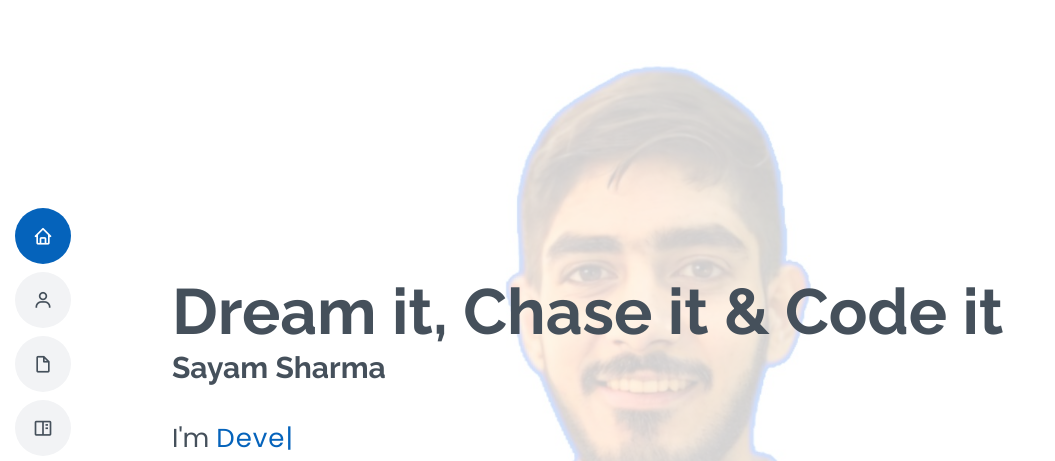
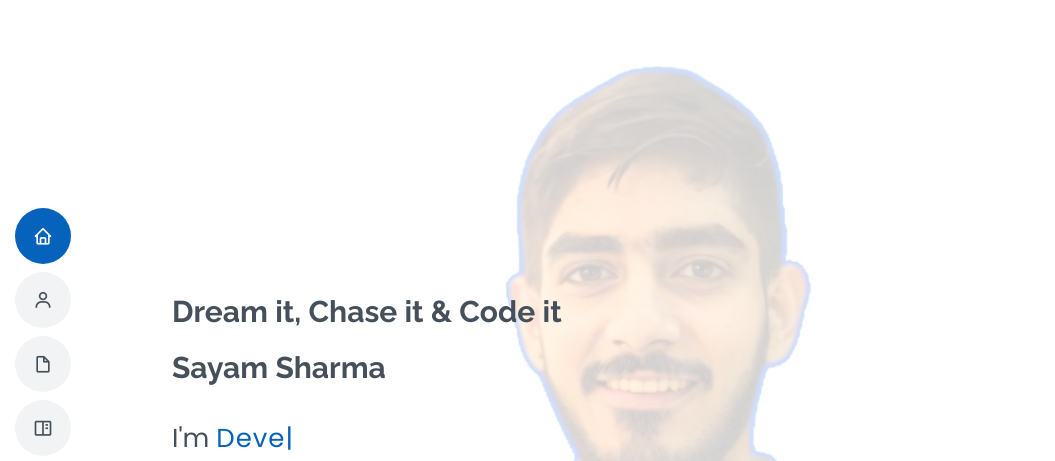
Before and after one commit to WizCoderr/sayam-sharma, a plain HTML site: page index.html in a window 1280 px wide. Shown: the top 461 px of the page, without its empty margins (0-1055 px from the left). Drawn offline with nearby package versions, Linux system fonts and the light colour scheme.

Commit message:
ui updates

```diff
--- a/assets/css/style.css
+++ b/assets/css/style.css
@@ -410,7 +410,7 @@ h6 {
 }
 #hero h1 {
   margin: 0;
-  font-size: 64px;
+  font-size: 30px;
   font-weight: 700;
   line-height: 56px;
   color: #45505b;
```
